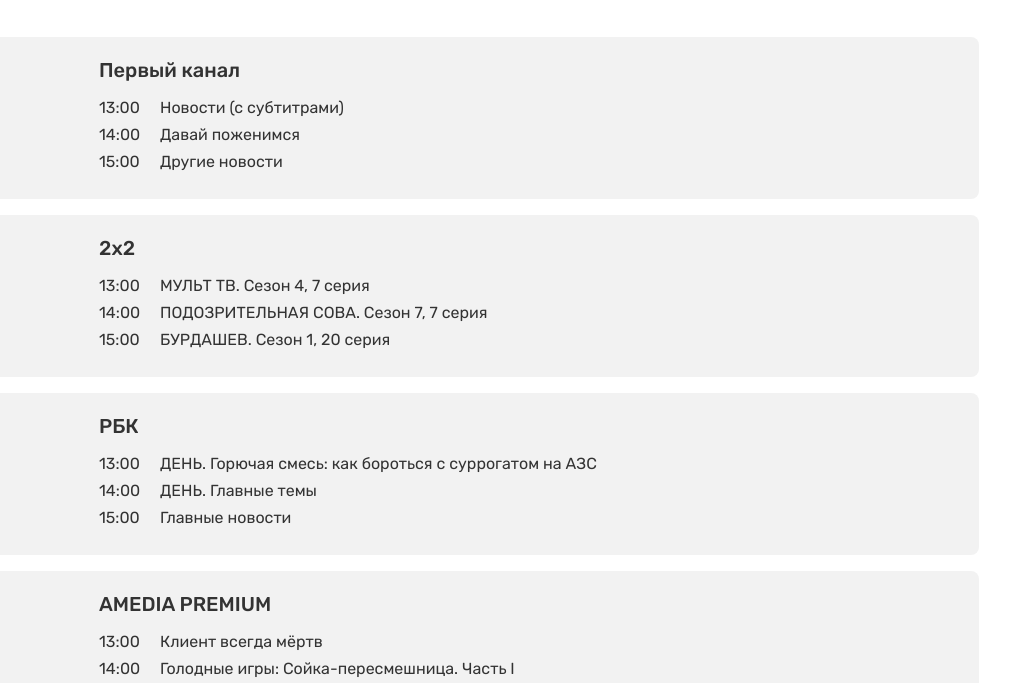
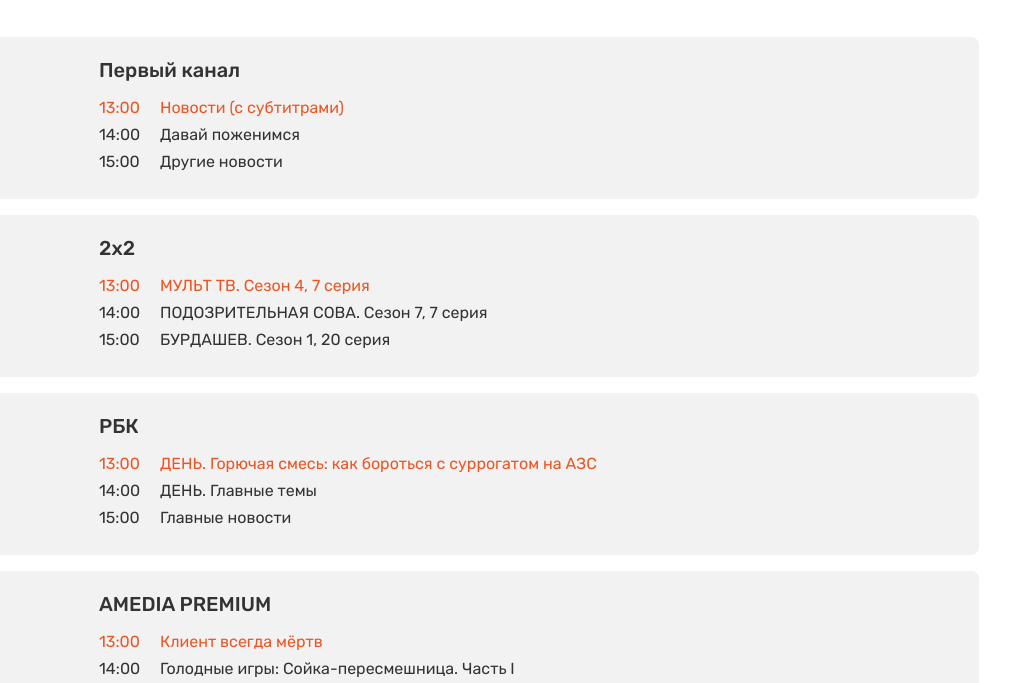
Before and after one commit to Dinara-R/video-service, a plain HTML site: page telecanal.html in a window 1280 px wide. Shown: the part 162-845 px from the top of the page, 251-1280 px from the left. Drawn offline with Linux system fonts and the light colour scheme.

Commit message:
Update telecanal.html

```diff
--- a/telecanal.html
+++ b/telecanal.html
@@ -37,8 +37,8 @@
                     <div class="channel__info">
                         <h1 class="channel__name">Первый канал</h1>
                         <div class="channel__program">
-                            <span class="channel__time">13:00</span>
-                            <span class="channel__title">Новости (с субтитрами)</span>
+                            <span class="channel__time channel__time--red">13:00</span>
+                            <span class="channel__title channel__title--red">Новости (с субтитрами)</span>
                         </div>
                         <div class="channel__program">
                             <span class="channel__time">14:00</span>
@@ -57,8 +57,8 @@
                     <div class="channel__info">
                         <h2 class="channel__name">2х2</h2>
                         <div class="channel__program">
-                            <span class="channel__time">13:00</span>
-                            <span class="channel__title">МУЛЬТ ТВ. Сезон 4, 7 серия</span>
+                            <span class="channel__time channel__time--red">13:00</span>
+                            <span class="channel__title channel__title--red">МУЛЬТ ТВ. Сезон 4, 7 серия</span>
                         </div>
                         <div class="channel__program">
                             <span class="channel__time">14:00</span>
@@ -77,8 +77,8 @@
                     <div class="channel__info">
                         <h3 class="channel__name">РБК</h3>
                         <div class="channel__program">
-                            <span class="channel__time">13:00</span>
-                            <span class="channel__title">ДЕНЬ. Горючая смесь: как бороться с суррогатом на АЗС</span>
+                            <span class="channel__time channel__time--red">13:00</span>
+                            <span class="channel__title channel__title--red">ДЕНЬ. Горючая смесь: как бороться с суррогатом на АЗС</span>
                         </div>
                         <div class="channel__program">
                             <span class="channel__time">14:00</span>
@@ -97,8 +97,8 @@
                     <div class="channel__info">
                         <h3 class="channel__name">AMEDIA PREMIUM</h3>
                         <div class="channel__program">
-                            <span class="channel__time">13:00</span>
-                            <span class="channel__title">Клиент всегда мёртв</span>
+                            <span class="channel__time channel__time--red">13:00</span>
+                            <span class="channel__title channel__title--red">Клиент всегда мёртв</span>
                         </div>
                         <div class="channel__program">
                             <span class="channel__time">14:00</span>
```
